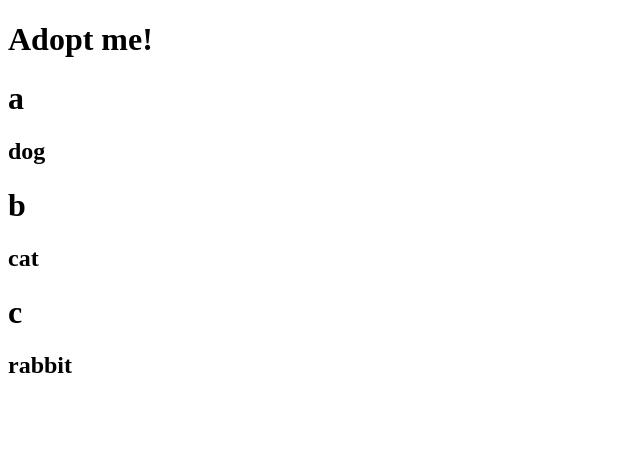
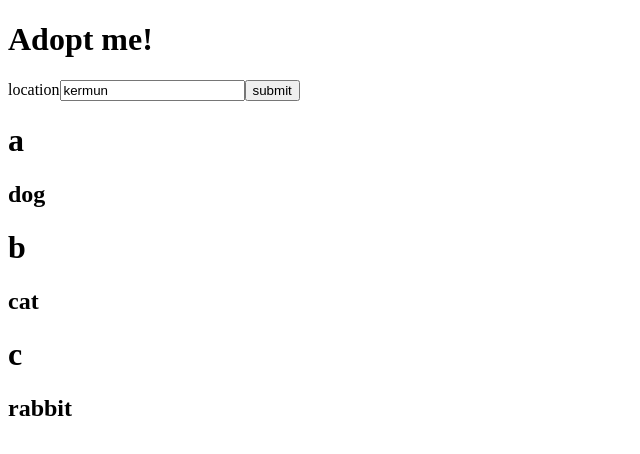
Before and after one commit to FreeUp-Github/Lelu-Admin-Panel, a React (Vite) app: page / in a window 1280 px wide. Shown: the top 454 px of the page, without its empty margins (0-640 px from the left). Built offline with nearby package versions, Linux system fonts and the light colour scheme.

Commit message:
add search params component

```diff
--- a/App.jsx
+++ b/App.jsx
@@ -1,10 +1,13 @@
 import ReactDOM from "react-dom/client";
 import Pet from "./Pet";
+import SearchParams from "./SearchParams";
 
 const App = () => {
+  console.log("rerendered");
   return (
     <div>
       <h1>Adopt me!</h1>
+      <SearchParams />
       <Pet name="a" type="dog" />
       <Pet name="b" type="cat" />
       <Pet name="c" type="rabbit" />
--- /dev/null
+++ b/SearchParams.jsx
@@ -0,0 +1,22 @@
+import { useState } from "react";
+
+function SearchParams() {
+  const [location, setLocation] = useState("kermun");
+  console.log("rerendered");
+  return (
+    <div>
+      <form>
+        <label htmlFor="location">location</label>
+        <input
+          id="location"
+          placeholder="location"
+          value={location}
+          onChange={(e) => setLocation(e.target.value)}
+        />
+        <button type="submit">submit</button>
+      </form>
+    </div>
+  );
+}
+
+export default SearchParams;
--- a/package.json
+++ b/package.json
@@ -26,6 +26,7 @@
     "eslint-plugin-import": "^2.26.0",
     "eslint-plugin-jsx-a11y": "^6.6.1",
     "eslint-plugin-react": "^7.31.8",
+    "eslint-plugin-react-hooks": "^4.6.0",
     "prettier": "^2.7.1",
     "typescript": "^5.1.6",
     "vite": "^4.4.9"
```
Also changed, not shown: .eslintrc.json, 1 other file (tests, documents, lock files or other folders).
